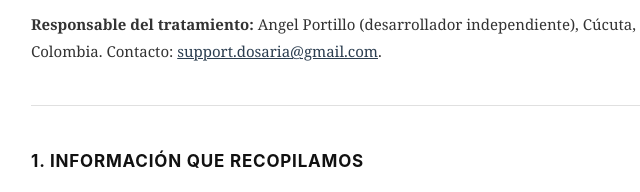
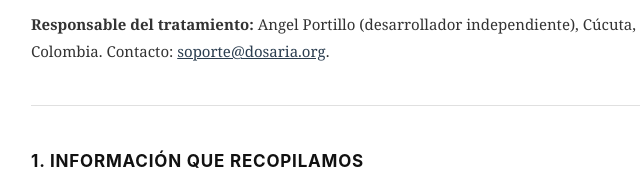
Before and after one commit to angelxtillo/MedControl, a plain HTML site: page docs/privacy-policy.html in a window 1280 px wide. Shown: the part 278-470 px from the top of the page, 269-909 px from the left. Drawn offline with Linux system fonts and the light colour scheme.

Commit message:
Docs y blueprint: correo de contacto pasa a soporte@dosaria.org
Sustituye support.dosaria@gmail.com en privacy-policy.html, terms.html y
en SENDGRID_FROM_EMAIL de render.yaml. El Gmail sigue recibiendo por el
reenvio de Cloudflare, asi que la transicion no deja a nadie colgado.

Co-Authored-By: Claude Fable 5 <noreply@anthropic.com>

```diff
--- a/backend/render.yaml
+++ b/backend/render.yaml
@@ -17,5 +17,5 @@ services:
       # Remitente de los correos (SendGrid Single Sender verificado).
       # NOTA: debe estar verificado en SendGrid antes de que envie.
       - key: SENDGRID_FROM_EMAIL
-        value: support.dosaria@gmail.com
+        value: soporte@dosaria.org
       # SENDGRID_API_KEY es secreto: se gestiona solo en el dashboard de Render (no en este blueprint).
--- a/docs/privacy-policy.html
+++ b/docs/privacy-policy.html
@@ -139,7 +139,7 @@
     <p>
       <strong>Responsable del tratamiento:</strong> Angel Portillo (desarrollador
       independiente), Cúcuta, Colombia. Contacto:
-      <a href="mailto:support.dosaria@gmail.com">support.dosaria@gmail.com</a>.
+      <a href="mailto:soporte@dosaria.org">soporte@dosaria.org</a>.
     </p>
   </div>
 
@@ -284,7 +284,7 @@
     </p>
     <ul>
       <li>Directamente en la Aplicación (editar su perfil, editar/eliminar pacientes, eliminar su cuenta).</li>
-      <li>Escribiendo a <a href="mailto:support.dosaria@gmail.com">support.dosaria@gmail.com</a>.</li>
+      <li>Escribiendo a <a href="mailto:soporte@dosaria.org">soporte@dosaria.org</a>.</li>
     </ul>
     <p>
       Si usted es un paciente cuyos datos fueron ingresados por un cuidador y desea su
@@ -328,7 +328,7 @@
     <p>Preguntas o solicitudes sobre privacidad:</p>
     <div class="contact-block">
       <p>
-        Correo: <a href="mailto:support.dosaria@gmail.com">support.dosaria@gmail.com</a><br>
+        Correo: <a href="mailto:soporte@dosaria.org">soporte@dosaria.org</a><br>
         Responsable: Angel Portillo<br>
         Ubicación: Cúcuta, Colombia
       </p>
```
Also changed, not shown: docs/terms.html (+1 -1 lines).
